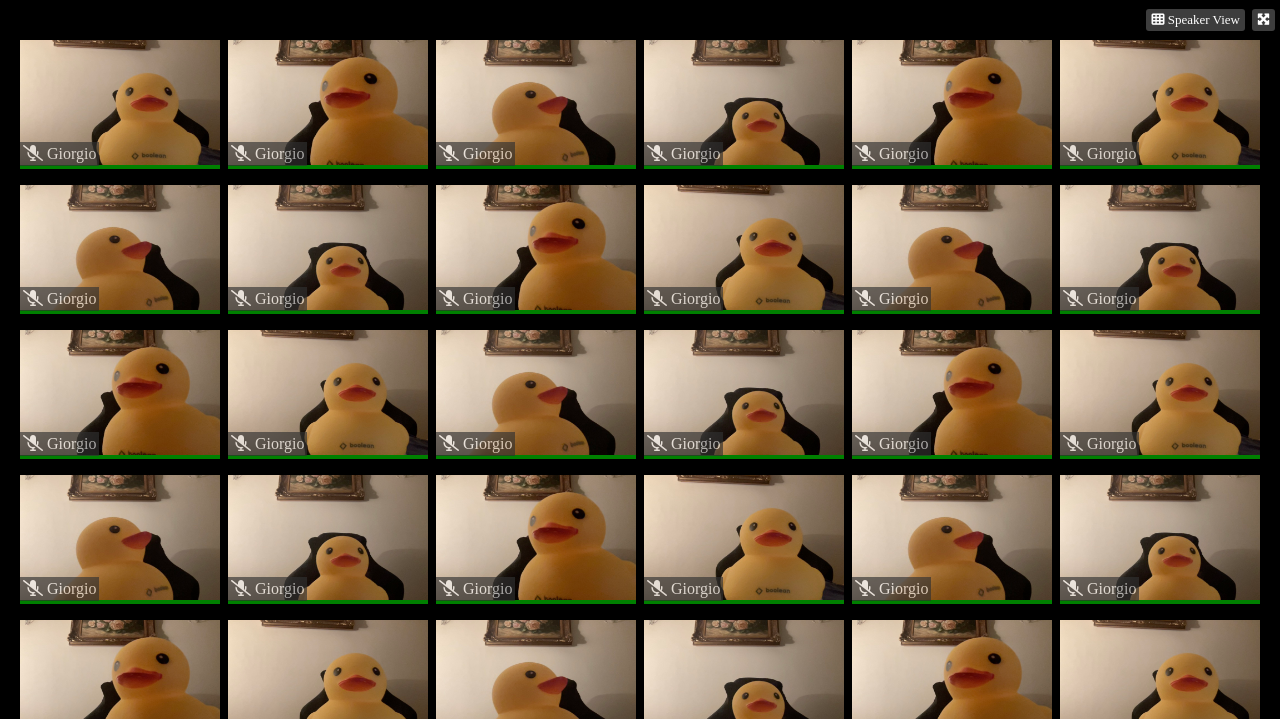
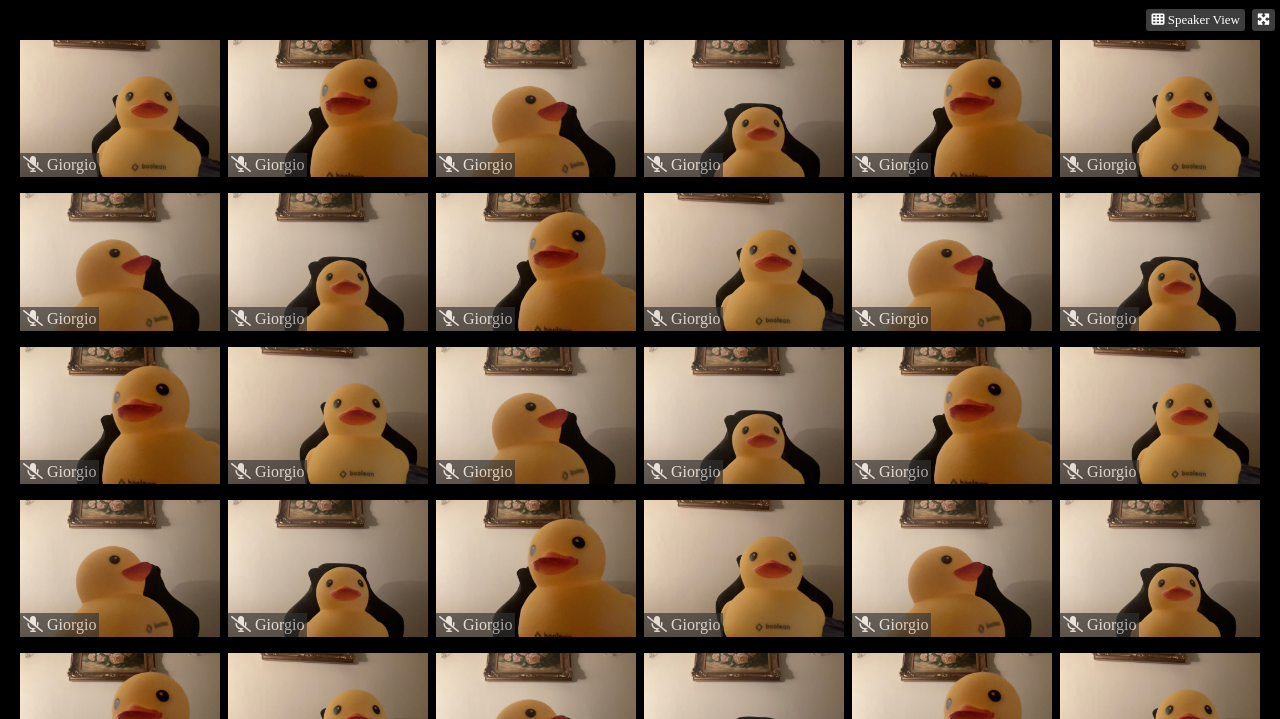
Before and after one commit to alessandropecchini99/html-css-zoom, a plain HTML site: page index.html in a window 1280 px wide. Shown: the top 719 px of the page. Drawn offline with Linux system fonts and the light colour scheme; a web font is replaced by a local one.

Commit message:
fix class singolo

```diff
--- a/style.css
+++ b/style.css
@@ -53,7 +53,6 @@ main .user {
 
 main .singolo {
     position: relative;
-    aspect-ratio: 1.6 / 1;
     width: calc((100% - 3px * 6) / 7);
     flex: 0 0 200px;
     margin-bottom: 0.5em;
@@ -62,7 +61,7 @@ main .singolo {
 
 main .singolo .nome {
     position: absolute;
-    bottom: 3px;
+    bottom: 0px;
     left: 0;
         padding: 3px;
          background-color: rgb(49, 49, 49);
```
